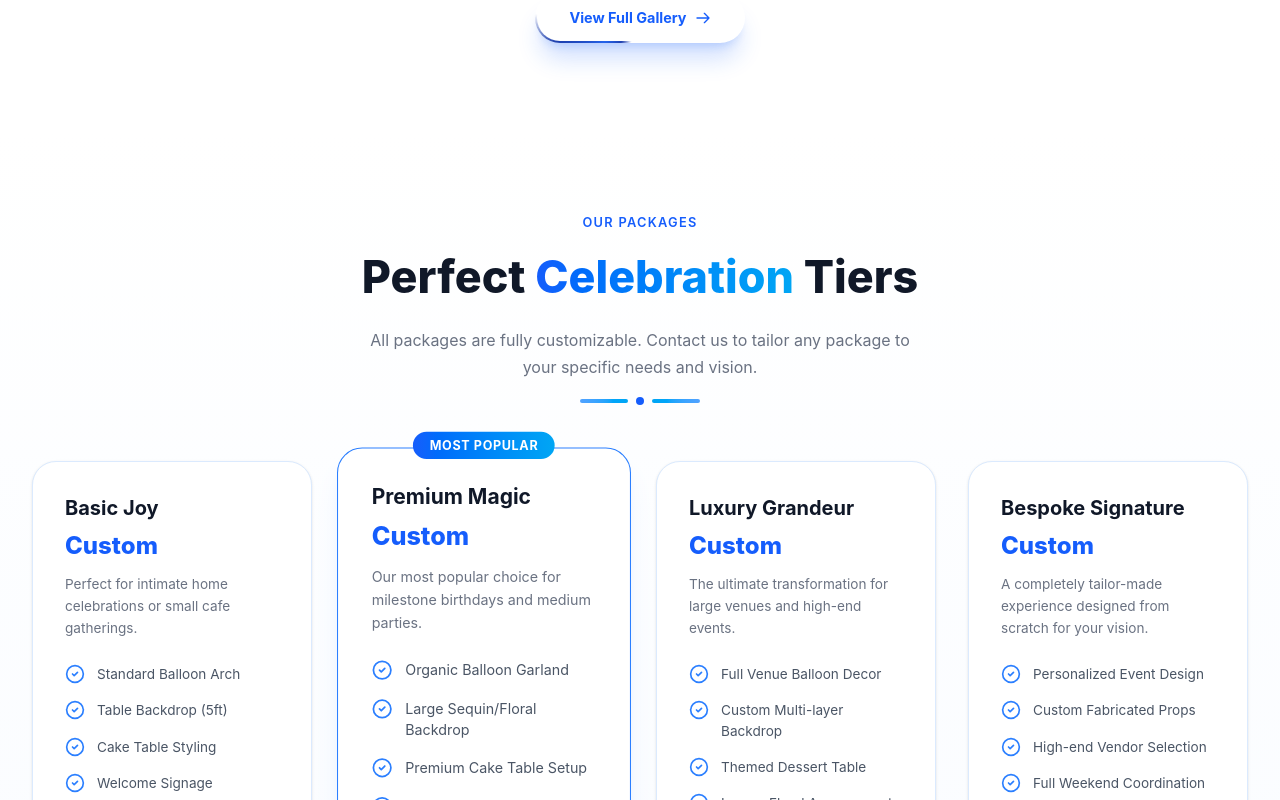
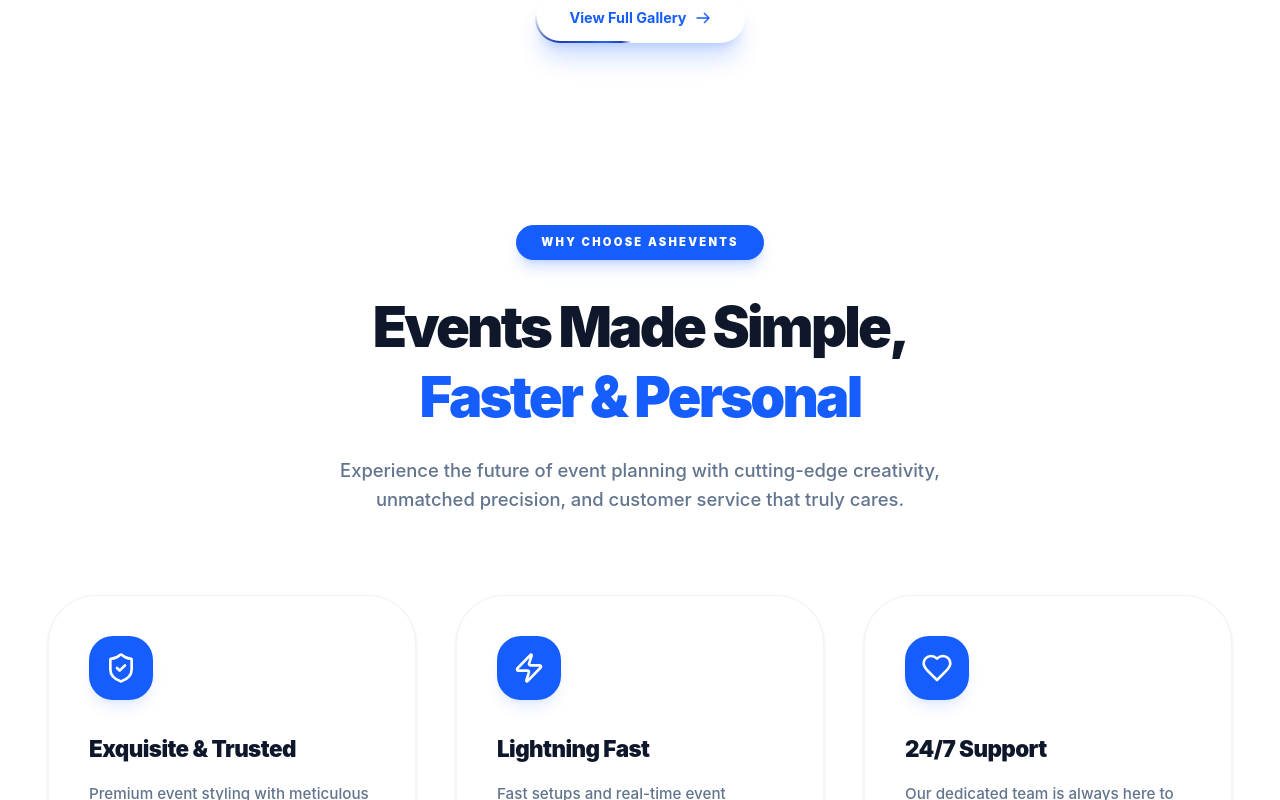
Before and after one commit to MrCorbyyy/Ashevents, a React (Vite) app: page / in a window 1280 px wide. Shown: the part 2340-3140 px from the top of the page. Built offline with nearby package versions, Linux system fonts and the light colour scheme.

Commit message:
feat: add react-router-dom dependency and create Home page component

```diff
--- a/src/pages/Home.tsx
+++ b/src/pages/Home.tsx
@@ -1,5 +1,6 @@
 import { Hero } from "../components/Hero";
 import { Services } from "../components/Services";
+import { WhyChoose } from "../components/WhyChoose";
 import { Gallery } from "../components/Gallery";
 import { BirthdayPackages } from "../components/BirthdayPackages";
 import { Testimonials } from "../components/Testimonials";
@@ -12,6 +13,7 @@ export default function Home() {
       <Hero />
       <Services isPreview={true} />
       <Gallery isPreview={true} />
+      <WhyChoose />
       <BirthdayPackages isPreview={true} />
       <Testimonials />
       <ContactChannels />
```
